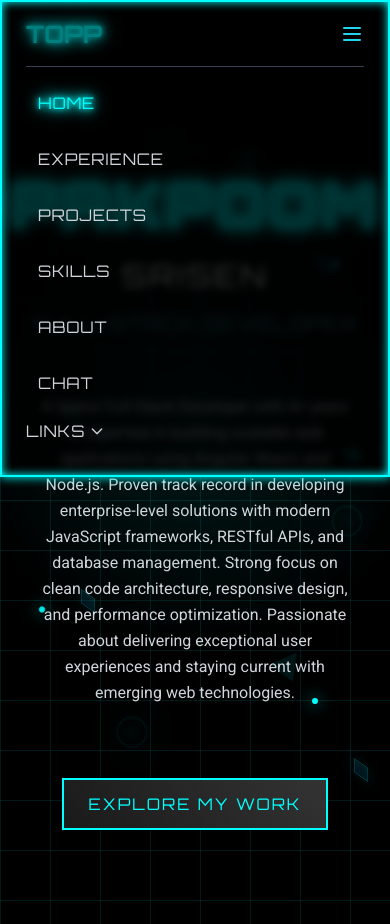
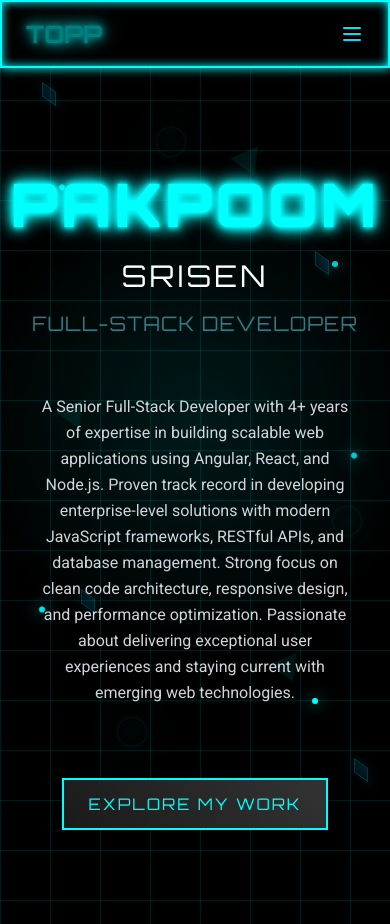
Before and after one commit to prkpwm/portfolio-tailwind-neon, an Angular app: page / in a window 390 px wide. Built offline with nearby package versions, Linux system fonts and the light colour scheme.

Commit message:
Enhance mobile navigation with smooth animations and improved UX

```diff
--- a/src/app/app.component.html
+++ b/src/app/app.component.html
@@ -36,6 +36,7 @@
                   (toggleMobileMenu)="toggleMobileMenu()"
                   (toggleLinksMenu)="toggleLinksMenu()"
                   (toggleMobileLinks)="toggleMobileLinks()"
+                  (closeMobileMenu)="mobileMenuOpen = false"
                   (openResume)="openResume()"
                   (openGithub)="openGithub()"
                   (openLinkedin)="openLinkedin()">
--- a/src/app/components/navigation/navigation.component.html
+++ b/src/app/components/navigation/navigation.component.html
@@ -49,7 +49,7 @@
       </div>
 
       <!-- Mobile Menu Button -->
-      <button (click)="onToggleMobileMenu()" class="md:hidden text-cyan-400 hover:text-cyan-300">
+      <button (click)="onToggleMobileMenu()" class="md:hidden text-cyan-400 hover:text-cyan-300 p-2 -m-2">
         <svg class="w-6 h-6" fill="none" stroke="currentColor" viewBox="0 0 24 24">
           <path *ngIf="!mobileMenuOpen" stroke-linecap="round" stroke-linejoin="round" stroke-width="2" d="M4 6h16M4 12h16M4 18h16"></path>
           <path *ngIf="mobileMenuOpen" stroke-linecap="round" stroke-linejoin="round" stroke-width="2" d="M6 18L18 6M6 6l12 12"></path>
@@ -58,47 +58,61 @@
     </div>
 
     <!-- Mobile Menu -->
-    <div class="mobile-menu md:hidden mt-4 pb-4 border-t border-gray-700" [class.open]="mobileMenuOpen">
-      <div class="flex flex-col space-y-4 pt-4">
+    <div id="mobile-menu" class="mobile-menu md:hidden mt-4 pb-4 border-t border-gray-700 transition-all duration-300 ease-in-out transform"
+         [class.open]="mobileMenuOpen"
+         [class.opacity-100]="mobileMenuOpen"
+         [class.opacity-0]="!mobileMenuOpen"
+         [class.translate-y-0]="mobileMenuOpen"
+         [class.-translate-y-4]="!mobileMenuOpen"
+         [class.scale-100]="mobileMenuOpen"
+         [class.scale-95]="!mobileMenuOpen"
+         [style.display]="mobileMenuOpen ? 'block' : 'none'">
+      <div class="flex flex-col space-y-4 pt-4 transition-all duration-200 delay-100">
         <button (click)="onNavigateToSection('home')"
-                class="mobile-nav-item text-gray-300 hover:text-cyan-400 transition-colors uppercase tracking-wider text-left px-3 py-2 rounded nav-glow"
-                [class.neon-text]="currentSection === 'home'">Home</button>
+                class="mobile-nav-item text-gray-300 hover:text-cyan-400 transition-all duration-300 uppercase tracking-wider text-left px-3 py-2 rounded nav-glow transform hover:scale-105 hover:translate-x-2"
+                [class.neon-text]="currentSection === 'home'"
+                style="animation-delay: 0.1s">Home</button>
         <button (click)="onNavigateToSection('experience')"
-                class="mobile-nav-item text-gray-300 hover:text-cyan-400 transition-colors uppercase tracking-wider text-left px-3 py-2 rounded nav-glow"
-                [class.neon-text]="currentSection === 'experience'">Experience</button>
+                class="mobile-nav-item text-gray-300 hover:text-cyan-400 transition-all duration-300 uppercase tracking-wider text-left px-3 py-2 rounded nav-glow transform hover:scale-105 hover:translate-x-2"
+                [class.neon-text]="currentSection === 'experience'"
+                style="animation-delay: 0.2s">Experience</button>
         <button (click)="onNavigateToSection('projects')"
-                class="mobile-nav-item text-gray-300 hover:text-cyan-400 transition-colors uppercase tracking-wider text-left px-3 py-2 rounded nav-glow"
-                [class.neon-text]="currentSection === 'projects'">Projects</button>
+                class="mobile-nav-item text-gray-300 hover:text-cyan-400 transition-all duration-300 uppercase tracking-wider text-left px-3 py-2 rounded nav-glow transform hover:scale-105 hover:translate-x-2"
+                [class.neon-text]="currentSection === 'projects'"
+                style="animation-delay: 0.3s">Projects</button>
         <button (click)="onNavigateToSection('skills')"
-                class="mobile-nav-item text-gray-300 hover:text-cyan-400 transition-colors uppercase tracking-wider text-left px-3 py-2 rounded nav-glow"
-                [class.neon-text]="currentSection === 'skills'">Skills</button>
+                class="mobile-nav-item text-gray-300 hover:text-cyan-400 transition-all duration-300 uppercase tracking-wider text-left px-3 py-2 rounded nav-glow transform hover:scale-105 hover:translate-x-2"
+                [class.neon-text]="currentSection === 'skills'"
+                style="animation-delay: 0.4s">Skills</button>
         <button (click)="onNavigateToSection('about')"
-                class="mobile-nav-item text-gray-300 hover:text-cyan-400 transition-colors uppercase tracking-wider text-left px-3 py-2 rounded nav-glow"
-                [class.neon-text]="currentSection === 'about'">About</button>
+                class="mobile-nav-item text-gray-300 hover:text-cyan-400 transition-all duration-300 uppercase tracking-wider text-left px-3 py-2 rounded nav-glow transform hover:scale-105 hover:translate-x-2"
+                [class.neon-text]="currentSection === 'about'"
+                style="animation-delay: 0.5s">About</button>
         <button (click)="onNavigateToSection('chat')"
-                class="mobile-nav-item text-gray-300 hover:text-cyan-400 transition-colors uppercase tracking-wider text-left px-3 py-2 rounded nav-glow"
-                [class.neon-text]="currentSection === 'chat'">Chat</button>
+                class="mobile-nav-item text-gray-300 hover:text-cyan-400 transition-all duration-300 uppercase tracking-wider text-left px-3 py-2 rounded nav-glow transform hover:scale-105 hover:translate-x-2"
+                [class.neon-text]="currentSection === 'chat'"
+                style="animation-delay: 0.6s">Chat</button>
 
         <!-- Mobile Links Submenu -->
-        <div id="mobile-links-dropdown">
+        <div id="mobile-links-dropdown" style="animation-delay: 0.7s">
           <button (click)="onToggleMobileLinks()"
-                  class="text-gray-300 hover:text-cyan-400 transition-colors uppercase tracking-wider text-left flex items-center">
+                  class="text-gray-300 hover:text-cyan-400 transition-all duration-300 uppercase tracking-wider text-left flex items-center transform hover:scale-105 hover:translate-x-2">
             Links
-            <svg class="w-4 h-4 ml-1 transition-transform" [class.rotate-180]="mobileLinksOpen" fill="none" stroke="currentColor" viewBox="0 0 24 24">
+            <svg class="w-4 h-4 ml-1 transition-transform duration-300" [class.rotate-180]="mobileLinksOpen" fill="none" stroke="currentColor" viewBox="0 0 24 24">
               <path stroke-linecap="round" stroke-linejoin="round" stroke-width="2" d="M19 9l-7 7-7-7"></path>
             </svg>
           </button>
-          <div *ngIf="mobileLinksOpen" class="ml-4 space-y-2">
+          <div *ngIf="mobileLinksOpen" class="ml-4 space-y-2 animate-pulse">
             <button (click)="onOpenLinkedin()"
-               class="block text-gray-300 hover:text-cyan-400 transition-colors uppercase tracking-wider text-left text-sm">
+               class="block text-gray-300 hover:text-cyan-400 transition-all duration-300 uppercase tracking-wider text-left text-sm transform hover:scale-105 hover:translate-x-1">
               LinkedIn
             </button>
             <button (click)="onOpenResume()"
-               class="block text-gray-300 hover:text-cyan-400 transition-colors uppercase tracking-wider text-left text-sm">
+               class="block text-gray-300 hover:text-cyan-400 transition-all duration-300 uppercase tracking-wider text-left text-sm transform hover:scale-105 hover:translate-x-1">
               Resume
             </button>
             <button (click)="onOpenGithub()"
-               class="block text-gray-300 hover:text-cyan-400 transition-colors uppercase tracking-wider text-left text-sm">
+               class="block text-gray-300 hover:text-cyan-400 transition-all duration-300 uppercase tracking-wider text-left text-sm transform hover:scale-105 hover:translate-x-1">
               GitHub
             </button>
           </div>
--- a/src/app/components/navigation/navigation.component.ts
+++ b/src/app/components/navigation/navigation.component.ts
@@ -18,8 +18,10 @@ export class NavigationComponent {
   @Output() openResume = new EventEmitter<void>();
   @Output() openGithub = new EventEmitter<void>();
   @Output() openLinkedin = new EventEmitter<void>();
+  @Output() closeMobileMenu = new EventEmitter<void>();
 
   onNavigateToSection(section: string) {
+    this.closeMobileMenu.emit();
     this.navigateToSection.emit(section);
   }
 
@@ -55,6 +57,8 @@ export class NavigationComponent {
     const target = event.target as HTMLElement;
     const dropdown = document.getElementById('links-dropdown');
     const mobileDropdown = document.getElementById('mobile-links-dropdown');
+    const mobileMenu = document.getElementById('mobile-menu');
+    const mobileMenuButton = target.closest('.md\\:hidden');
 
     if (dropdown && !dropdown.contains(target)) {
       this.showLinksMenu = false;
@@ -63,5 +67,9 @@ export class NavigationComponent {
     if (mobileDropdown && !mobileDropdown.contains(target)) {
       this.mobileLinksOpen = false;
     }
+
+    if (mobileMenu && !mobileMenu.contains(target) && !mobileMenuButton) {
+      this.closeMobileMenu.emit();
+    }
   }
 }
```
